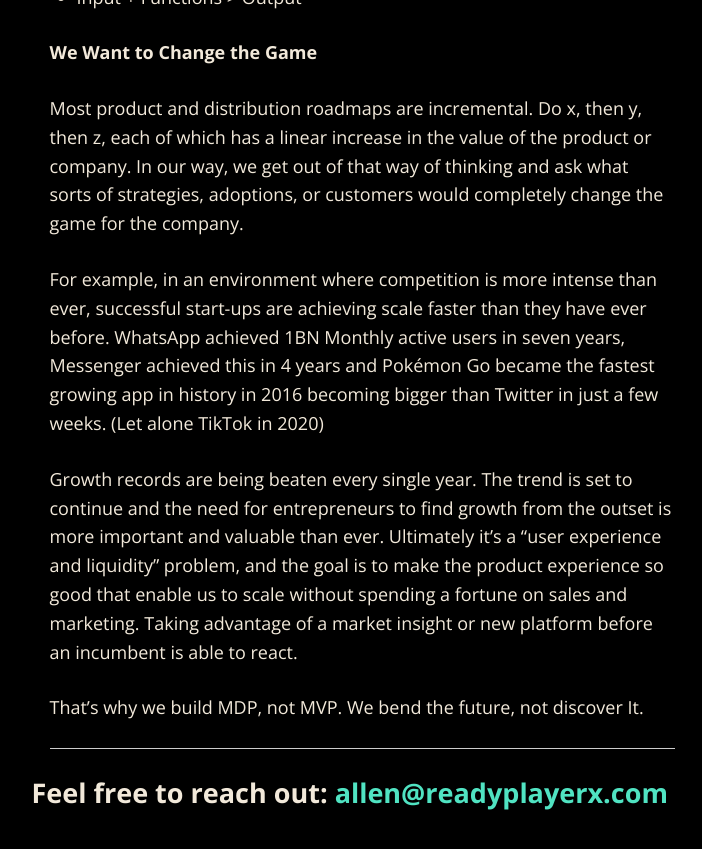
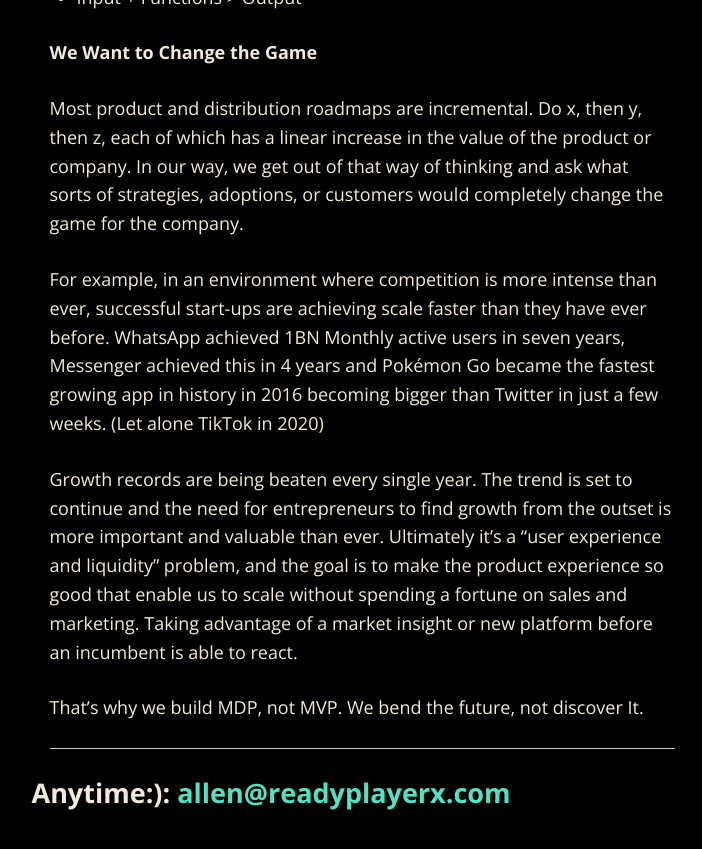
Before and after one commit to tarsmachine/tarsmachine.github.io, a Jekyll site: the page built from index.md, in a window 1280 px wide and 900 px high, scrolled down 1992 px. Shown: the top 849 px of the window, without its empty margins (278-980 px from the left). Built offline with Jekyll 4.4.1, drawn with Linux system fonts in a browser that asks for light colours; nearby versions of some CDN libraries.

Commit message:
Update index.md

```diff
--- a/index.md
+++ b/index.md
@@ -54,4 +54,4 @@ That’s why we build MDP, not MVP. We bend the future, not discover It.
 
 ---
 
-##### Feel free to reach out: [allen@readyplayerx.com](mailto:allen@readyplayerx.com)
+##### Anytime:): [allen@readyplayerx.com](mailto:allen@readyplayerx.com)
```
